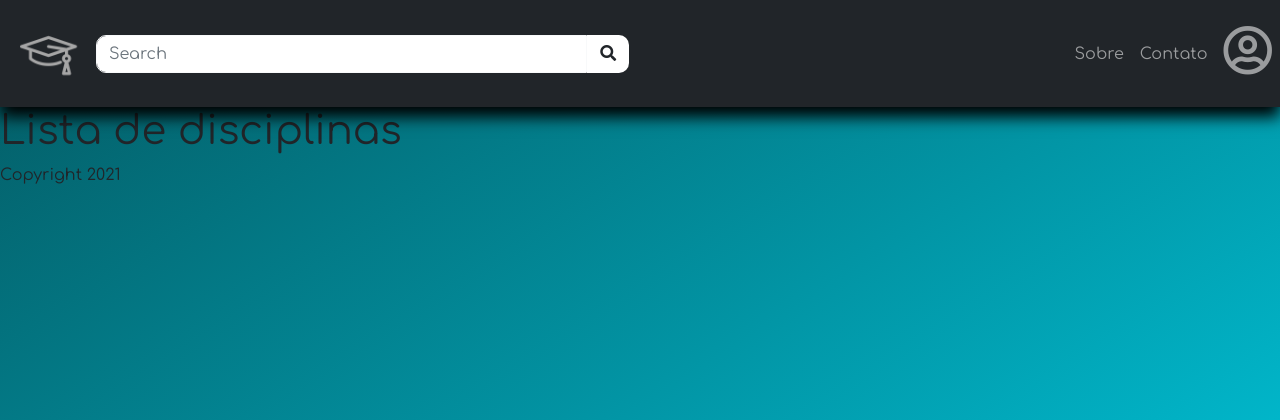
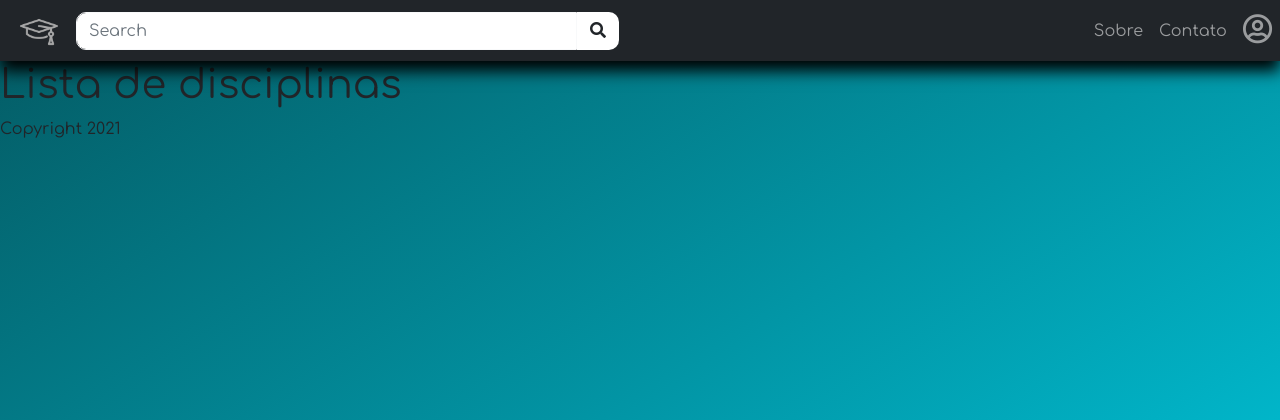
Before and after one commit to PSXBRosa/PSXBRosa.github.io, a Django app: page /search/ in a window 1280 px wide. Shown: the top 420 px of the page. Run offline with Django 3.2, Linux system fonts and the light colour scheme; some libraries are stand-ins or nearby versions.

Commit message:
fix navbar

```diff
--- a/static/css/style.css
+++ b/static/css/style.css
@@ -14,7 +14,7 @@ body{
 .icon {
     filter: invert(65%);
     margin-left: 20px;
-    width: 60px;
+    width: 40px;
     transition-duration: 0.5s;
 }
 
@@ -24,7 +24,7 @@ body{
 }
 
 .profile {
-    font-size: 50px;
+    font-size: 30px;
 }
 
 .search-bar {
@@ -33,13 +33,6 @@ body{
 
 
 @media screen and (max-width: 600px) {
-.icon {
-    width: 40px;
-}
-
-.profile {
-    font-size: 30px;
-}
 
 .search-bar {
     width: 100%;
--- a/templates/base.html
+++ b/templates/base.html
@@ -18,7 +18,7 @@
 
   <body>
     <header>
-      <nav class="navbar navbar-expand navbar-dark bg-dark custom-shadow d-flex justify-content-between w-100">
+      <nav class="navbar navbar-expand navbar-dark bg-dark custom-shadow d-flex justify-content-between p-0 w-100">
         <div class="d-flex flex-item align-items-center w-100">
           <a class="navbar-brand" href="#"><img src="{% static 'icon.png' %}" alt="icone" class="icon"></a>
           <form class="form-inline my-2 my-md-0 search-bar">
```
